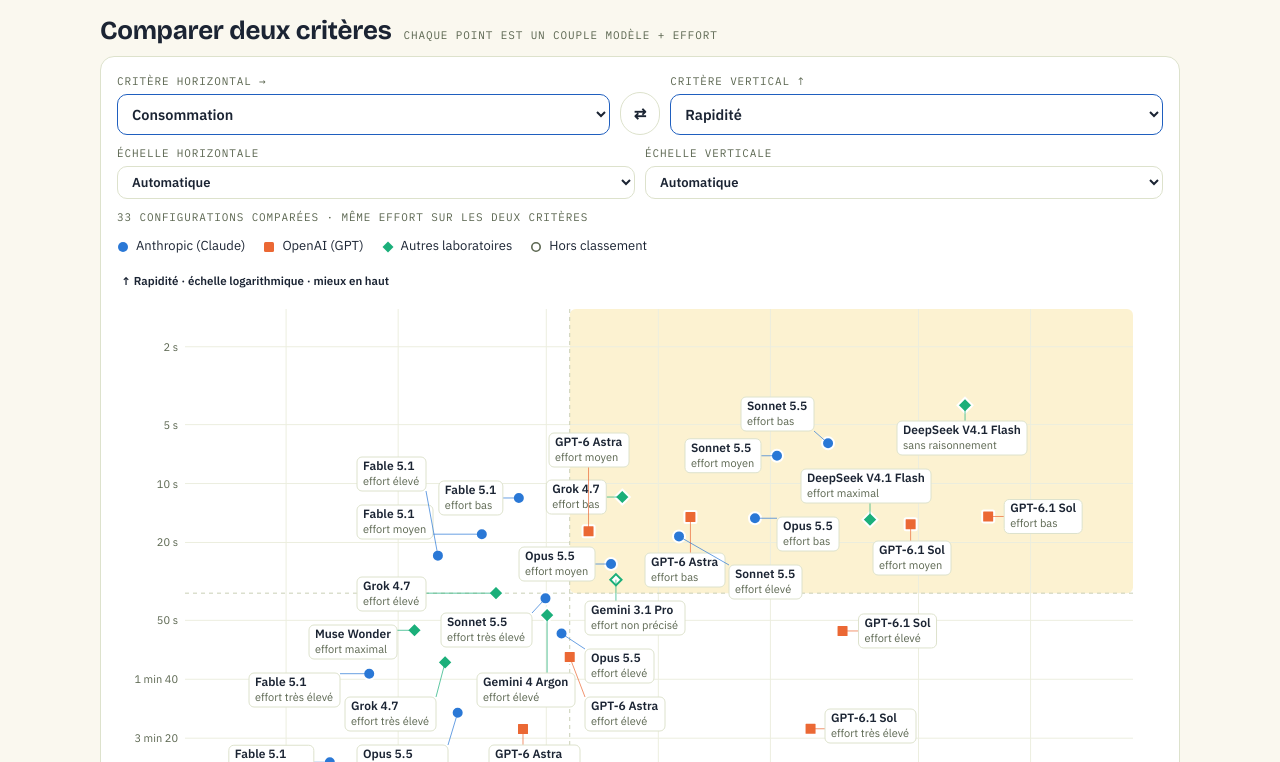
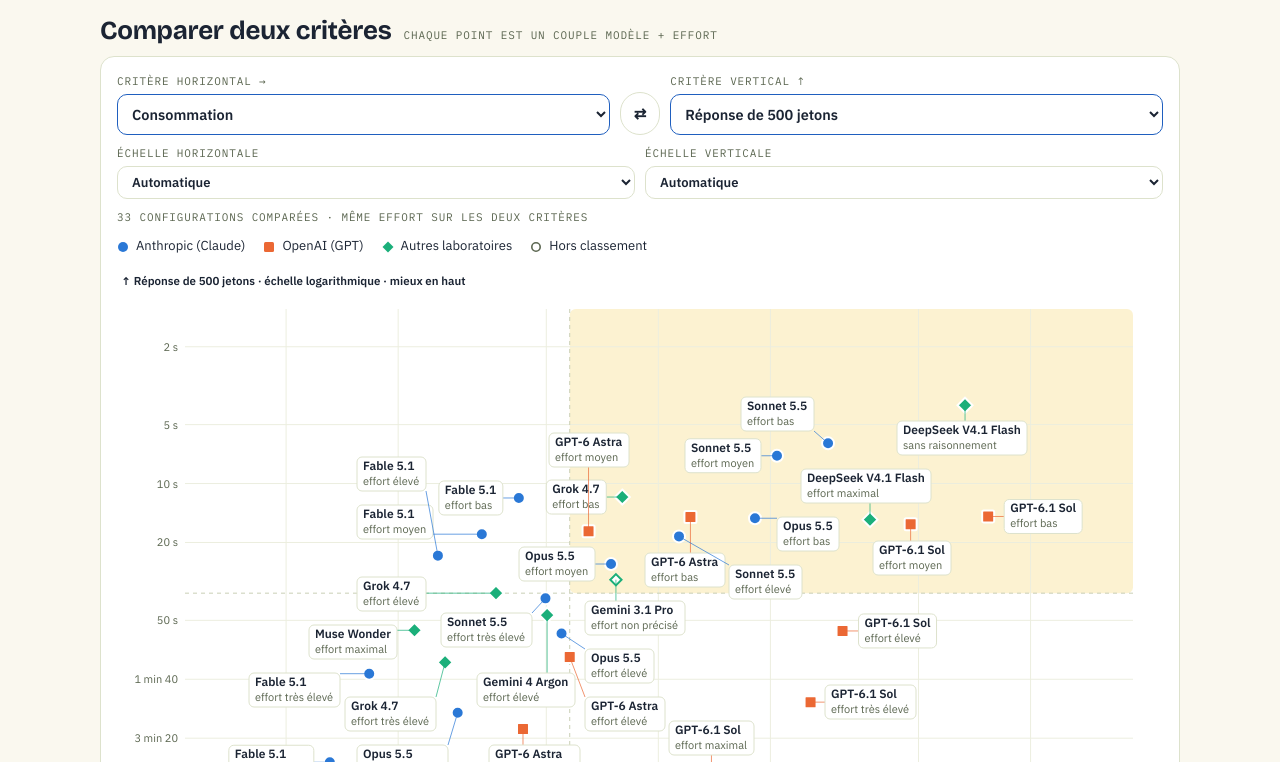
Before and after one commit to DisPlotDosCul/displotdoscul.github.io, a plain HTML site: page boussole-ia/index.html in a window 1280 px wide. Shown: the part 1758-2520 px from the top of the page. Drawn offline with nearby package versions, Linux system fonts and the light colour scheme.

Commit message:
Distinguer la réponse de 500 jetons du temps de développement et vérifier Sol

```diff
--- a/boussole-ia/index.html
+++ b/boussole-ia/index.html
@@ -571,7 +571,7 @@
 </section>
 
 <section id="conso" aria-label="Consommation et rapidité">
-  <div class="head row"><h2>Consommation et rapidité</h2><span class="eyebrow">coût et temps d’une tâche · relevé Artificial Analysis du 16 octobre</span></div>
+  <div class="head row"><h2>Consommation et rapidité</h2><span class="eyebrow">coût par tâche et réponse de 500 jetons · relevé Artificial Analysis du 16 octobre</span></div>
 
   <div class="panel">
     <div class="ph"><div class="pt"><span class="pt-ic" aria-hidden="true"><svg class="ic lg"><use href="#i-conso"/></svg></span><div><h3>Sonnet 5.5 « très élevé » ou Opus 5.5 « élevé » ?</h3><span class="eyebrow">deux réglages de qualité voisine : lequel consomme le moins ?</span></div></div></div>
@@ -582,7 +582,7 @@
         <tr><th scope="row">Texte écrit par tâche (jetons)</th><td class="n">75 000</td><td class="n win">36 000</td></tr>
         <tr><th scope="row">Prix du million de jetons écrits</th><td class="n win">10 $</td><td class="n">20 $</td></tr>
         <tr><th scope="row">Coût d’une tâche</th><td class="n">2,01 $</td><td class="n win">1,82 $</td></tr>
-        <tr><th scope="row">Temps de réponse</th><td class="n win">39 s</td><td class="n">58 s</td></tr>
+        <tr><th scope="row">Réponse de 500 jetons · durée estimée</th><td class="n win">39 s</td><td class="n">58 s</td></tr>
       </tbody>
     </table></div>
     <p class="verdict">Non : Sonnet « très élevé » ne consomme pas moins. Il coûte deux fois moins au jeton, mais en écrit deux fois plus, pour un score plus bas. Son seul avantage est la vitesse. Pour consommer moins, le meilleur choix de la famille Claude est Opus en effort moyen (51 points pour 1,34 $) ; Sonnet n’est moins cher qu’aux niveaux plus bas, avec des scores plus bas (élevé : 47 points pour 0,88 $).</p>
@@ -596,20 +596,21 @@
   </div>
 
   <div class="panel" id="csPanel">
-    <div class="ph"><div class="pt"><span class="pt-ic" aria-hidden="true"><svg class="ic lg"><use href="#i-speed"/></svg></span><div><h3>Tableau chiffré · tous les niveaux d’effort</h3><span class="eyebrow">coût, temps de réponse et vitesse d’écriture <span id="csCount"></span></span></div></div></div>
+    <div class="ph"><div class="pt"><span class="pt-ic" aria-hidden="true"><svg class="ic lg"><use href="#i-speed"/></svg></span><div><h3>Tableau chiffré · tous les niveaux d’effort</h3><span class="eyebrow">coût par tâche, réponse de 500 jetons et vitesse d’écriture <span id="csCount"></span></span></div></div></div>
     <div class="csctl" role="group" aria-label="Trier le tableau">
       <span class="eyebrow">Trier par</span>
-      <button type="button" class="sortb" data-sort="total" aria-pressed="true">Temps de réponse</button>
+      <button type="button" class="sortb" data-sort="total" aria-pressed="true">Réponse de 500 jetons</button>
       <button type="button" class="sortb" data-sort="cost" aria-pressed="false">Coût</button>
       <button type="button" class="sortb" data-sort="idx" aria-pressed="false">Indice</button>
       <button type="button" class="sortb" data-sort="model" aria-pressed="false">Modèle</button>
       <button type="button" class="sortb flt" id="only50" aria-pressed="false">Indice 50 et plus seulement</button>
     </div>
     <div class="scrollx"><table class="tbl" id="csTbl">
-      <thead><tr><th>Modèle</th><th>Effort</th><th>Indice</th><th>Coût par tâche</th><th>Temps de réponse</th><th>Écriture · jetons par seconde</th><th>Délai avant le 1<sup>er</sup> mot</th></tr></thead>
+      <thead><tr><th>Modèle</th><th>Effort</th><th>Indice</th><th>Coût par tâche</th><th>Réponse de 500 jetons · durée estimée</th><th>Écriture · jetons par seconde</th><th>Délai avant le 1<sup>er</sup> mot</th></tr></thead>
       <tbody id="csTable"></tbody>
     </table></div>
-    <p class="note">Temps de réponse : durée totale entre la question et la fin de la réponse. Le délai avant le premier mot inclut la réflexion, d’où les minutes en effort maximal. Indice : Artificial Analysis Intelligence Index ; les lignes teintées atteignent 50 points. Gemini 4 Argon : un seul niveau mesuré, au tarif de lancement (3,98 $ ensuite). Muse Wonder Full n’est pas chiffré par Artificial Analysis.</p>
+    <p class="note">La durée affichée est l’estimation d’Artificial Analysis pour recevoir une réponse de 500 jetons via une interface de programmation (API), traitement de la demande et réflexion compris. Elle ne mesure pas la durée d’un développement d’application dans ChatGPT ou Codex : plusieurs appels au modèle, les outils, les tests et les éventuelles attentes s’y ajoutent. Aucune durée complète comparable de développement d’application n’est renseignée ici. Voir la <a href="https://artificialanalysis.ai/models/gpt-6-1-sol/providers" target="_blank" rel="noopener">définition du test de 500 jetons</a>. Le coût par tâche porte sur les exercices de l’indice d’intelligence, une autre charge de travail. Indice : Artificial Analysis Intelligence Index ; les lignes teintées atteignent 50 points. Gemini 4 Argon : un seul niveau mesuré, au tarif de lancement (3,98 $ ensuite). Muse Wonder Full n’est pas chiffré par Artificial Analysis.</p>
+    <p class="note">Vérification du 16 octobre 2026 : durées, délais avant le premier mot et débits de GPT-6.1 Sol actualisés pour les efforts maximal et très élevé, d’après <a href="https://artificialanalysis.ai/models/comparisons/gpt-6-1-sol-vs-gpt-6-1-sol-xhigh" target="_blank" rel="noopener">Artificial Analysis</a>. Les autres valeurs restent celles du relevé initial et n’ont pas été revérifiées individuellement. Ces mesures varient selon le fournisseur et la charge du test.</p>
   </div>
 </section>
 
@@ -913,7 +914,7 @@
       <li class="step"><span class="lk-ic"><svg class="ic lg" aria-hidden="true"><use href="#i-sliders"/></svg></span><div><b>3. Des instructions permanentes</b><p>Réglées une fois : réponse en français, listes et tableaux, sigles développés, sources de haut niveau exigées, chiffres avec leur origine.</p></div></li>
       <li class="step"><span class="lk-ic"><svg class="ic lg" aria-hidden="true"><use href="#i-memory"/></svg></span><div><b>4. La mémoire, relue et corrigée</b><p>Activée, elle reprend ce que l’IA sait de vous d’une conversation à l’autre. La relire de temps en temps évite qu’une erreur s’installe.</p></div></li>
       <li class="step"><span class="lk-ic"><svg class="ic lg" aria-hidden="true"><use href="#i-puzzle"/></svg></span><div><b>5. Compétences et connexions</b><p>Des procédures réutilisables (compétences Claude, Gems) et l’accès à Drive ou Gmail évitent de tout réexpliquer.</p></div></li>
-      <li class="step"><span class="lk-ic"><svg class="ic lg" aria-hidden="true"><use href="#i-gauge"/></svg></span><div><b>6. Le bon niveau d’effort</b><p>Maximal pour les questions difficiles, plus bas pour aller vite : de quelques secondes à plusieurs minutes (voir Rapidité).</p></div></li>
+      <li class="step"><span class="lk-ic"><svg class="ic lg" aria-hidden="true"><use href="#i-gauge"/></svg></span><div><b>6. Le bon niveau d’effort</b><p>Maximal pour les questions difficiles, plus bas pour réduire la réflexion. Le test de réponse courte ci-dessus ne prédit pas la durée d’une tâche complète avec des outils.</p></div></li>
     </ol>
   </div>
 
@@ -1115,6 +1116,8 @@
   <div class="head"><h2>Sources</h2></div>
   <ol class="sources">
     <li><a href="https://artificialanalysis.ai/leaderboards/models" target="_blank" rel="noopener">Artificial Analysis</a> — indice d’intelligence et coût par tâche (octobre)</li>
+    <li><a href="https://artificialanalysis.ai/models/gpt-6-1-sol/providers" target="_blank" rel="noopener">Artificial Analysis</a> — durée estimée d’une réponse de 500 jetons : définition du test, distinct d’un développement d’application ; vérifié le 16 octobre 2026</li>
+    <li><a href="https://artificialanalysis.ai/models/comparisons/gpt-6-1-sol-vs-gpt-6-1-sol-xhigh" target="_blank" rel="noopener">Artificial Analysis</a> — GPT-6.1 Sol maximal et très élevé : durées, délais avant le premier mot et débits actualisés le 16 octobre 2026</li>
     <li><a href="https://artificialanalysis.ai/models/comparisons/claude-opus-5-5-high-vs-claude-sonnet-5-5-xhigh" target="_blank" rel="noopener">Artificial Analysis</a> — Sonnet 5.5 (très élevé) contre Opus 5.5 (élevé) : jetons, coût, temps</li>
     <li><a href="https://artificialanalysis.ai/articles/claude-sonnet-5-5" target="_blank" rel="noopener">Artificial Analysis</a> — Sonnet 5.5 : 193 000 jetons par tâche en effort maximal</li>
     <li><a href="https://www.lindy.ai/blog/sonnet-5-5-vs-opus-5-5" target="_blank" rel="noopener">Lindy</a> — coût par tâche à chaque niveau d’effort, limites d’abonnement</li>
@@ -1475,9 +1478,9 @@
    ['Grok 4.7','xAI',2.73,'46 points seulement','API',3,{nr:1}],
    ['Qwen3.8 Max','Alibaba',5.41,'45 points seulement','API',2,{nr:1}]
   ]},
- {k:'speed', label:'Rapidité', sub:'temps de réponse à qualité comparable', unit:'s', inv:true, kind:'mesure', more:'#conso',
-  src:'Artificial Analysis · temps de réponse', url:'https://artificialanalysis.ai/leaderboards/models', date:'16 oct.',
-  verdict:'Temps de réponse complet au réglage le plus rapide qui atteint 50 points à l’indice d’intelligence : on compare des réponses de qualité voisine, pas des réglages au plus bas. Astra, Fable 5.1 et Opus 5.5 répondent en moins de 30 secondes ; en effort maximal, ces mêmes modèles réfléchissent de 4 à 11 minutes. Le tableau chiffré donne tous les niveaux d’effort.',
+ {k:'speed', label:'Réponse de 500 jetons', sub:'durée estimée du test technique, à indice d’intelligence comparable', unit:'s', inv:true, kind:'mesure', more:'#conso',
+  src:'Artificial Analysis · réponse de 500 jetons', url:'https://artificialanalysis.ai/models/gpt-6-1-sol/providers', date:'16 oct.',
+  verdict:'Durée estimée pour recevoir une réponse de 500 jetons, au réglage le plus rapide qui atteint 50 points à l’indice d’intelligence. Ce test technique inclut la réflexion du modèle avant sa réponse ; il ne chronomètre pas un développement d’application. Une tâche complète dans ChatGPT ou Codex peut enchaîner plusieurs appels, des outils et des tests, avec des attentes supplémentaires. Le tableau donne les réglages disponibles ; la durée complète d’un développement d’application n’est pas mesurée ici.',
   items:[
    ['GPT-6 Astra','OpenAI',17.5,'50 points ; 5 min en maximal',GPRO,4.5],
    ['Claude Fable 5.1','Anthropic',23.4,'51 points ; 4 min 25 en maximal',CMAX,4],
@@ -1485,7 +1488,7 @@
    ['Claude Sonnet 5.5','Anthropic',38.6,'52 points ; 18,6 s en élevé pour 47 points ; 7 min 22 en maximal',CL,3.5],
    ['Gemini 4 Argon','Google',47,'Seul niveau mesuré ; 100 jetons par seconde',GEM,3],
    ['Muse Wonder','Meta',56.2,'Seul niveau mesuré ; 161 jetons par seconde',MUSEC,2.5],
-   ['GPT-6.1 Sol','OpenAI',56.7,'16 s en effort moyen pour 48 points ; 5 min 12 en maximal',GPLUS,2.5],
+   ['GPT-6.1 Sol','OpenAI',56.7,'Réponse de 500 jetons : 16 s en moyen (indice 48) ; 4 min 54 en maximal, vérifié le 16 octobre 2026',GPLUS,2.5],
    ['DeepSeek V4.1 Flash','DeepSeek',15.3,'39 points seulement ; 177 jetons par seconde','Gratuit',4.5,{nr:1,h:'DeepSeek V4'}],
    ['Gemini 3.1 Pro','Google',31,'30 points seulement ; 140 jetons par seconde',GEM,3.5,{nr:1}],
    ['Grok 4.7','xAI',36.3,'46 points seulement','API',3.5,{nr:1}]
@@ -1575,7 +1578,7 @@
 
 /* ---------- carte des forces ---------- */
 const HK=['apps','design','sci','exp','innov','research','sources','fiab','gen','write','math','agents','memory','speed'];
-const SHORT={apps:'Applis',design:'Design',sci:'Science',exp:'Labo',innov:'Théories',research:'Recherche',sources:'Sources',fiab:'Fiabilité',gen:'Général',write:'Rédaction',math:'Maths',agents:'Projets',memory:'Mémoire',speed:'Vitesse'};
+const SHORT={apps:'Applis',design:'Design',sci:'Science',exp:'Labo',innov:'Théories',research:'Recherche',sources:'Sources',fiab:'Fiabilité',gen:'Général',write:'Rédaction',math:'Maths',agents:'Projets',memory:'Mémoire',speed:'Réponse courte'};
 const GROUPS=[['Créer',2],['Sciences',3],['S’informer',3],['Travailler',6]];
 const HM=['Claude Opus 5.5','Claude Sonnet 5.5','Claude Fable 5.1','GPT-6 Astra','GPT-6.1 Sol','Gemini 4 Argon','Muse Wonder','Gemini 3.1 Pro','Grok 4.7','DeepSeek V4'];
 const qstep=s=>s>=5?5:s>=4.5?4:s>=4?3:s>=3.5?2:1;
@@ -1632,7 +1635,7 @@
 
 const chips=$('chips');
 const short=m=>m.replace(/^Claude /,'');
-const TSHORT={apps:'Applis',design:'Design',sci:'Science',exp:'Labo',innov:'Théories',sources:'Recherche web',research:'Recherche longue',fiab:'Fiabilité',gen:'Polyvalence',write:'Rédaction',agents:'Projets longs',math:'Maths',memory:'Mémoire',conso:'Consommation',speed:'Rapidité',img:'Images',video:'Vidéo'};
+const TSHORT={apps:'Applis',design:'Design',sci:'Science',exp:'Labo',innov:'Théories',sources:'Recherche web',research:'Recherche longue',fiab:'Fiabilité',gen:'Polyvalence',write:'Rédaction',agents:'Projets longs',math:'Maths',memory:'Mémoire',conso:'Consommation',speed:'Réponse de 500 jetons',img:'Images',video:'Vidéo'};
 const TG=[['Créer',['apps','design']],['Sciences',['sci','exp','innov']],['S’informer',['sources','research','fiab']],
           ['Travailler',['gen','write','agents','math','memory','conso','speed']],['Images & vidéo',['img','video']]];
 TG.forEach(([name,keys])=>{
@@ -1727,13 +1730,13 @@
 select(T.some(t=>t.k===saved)?saved:'sci'); centerTile(T.some(t=>t.k===saved)?saved:'sci');
 
 /* ---------- consommation et rapidité ---------- */
-  /* modèle, laboratoire, effort, indice, coût par tâche ($), jetons par seconde, délai avant le premier mot (s), temps de réponse (s) */
+  /* modèle, laboratoire, effort, indice, coût par tâche ($), jetons par seconde, délai avant le premier mot (s), durée estimée pour une réponse de 500 jetons (s) */
   const CS=[
    ['Claude Opus 5.5','Anthropic','low',42,0.55,83,9.05,15.04],['Claude Opus 5.5','Anthropic','medium',51,1.34,85,19.87,25.77],['Claude Opus 5.5','Anthropic','high',54,1.82,77,51.91,58.40],['Claude Opus 5.5','Anthropic','xhigh',56,3.46,76,141.84,148.42],['Claude Opus 5.5','Anthropic','max',58,5.98,96,679.24,684.46],
    ['Claude Sonnet 5.5','Anthropic','low',36,0.35,99,1.17,6.23],['Claude Sonnet 5.5','Anthropic','medium',41,0.48,105,2.46,7.21],['Claude Sonnet 5.5','Anthropic','high',47,0.88,103,13.75,18.62],['Claude Sonnet 5.5','Anthropic','xhigh',52,2.01,100,33.61,38.60],['Claude Sonnet 5.5','Anthropic','max',56,5.46,133,437.81,441.58],
    ['Claude Fable 5.1','Anthropic','low',47,2.37,57,3.05,11.85],['Claude Fable 5.1','Anthropic','medium',49,2.98,54,8.87,18.14],['Claude Fable 5.1','Anthropic','high',51,3.91,55,14.30,23.35],['Claude Fable 5.1','Anthropic','xhigh',53,5.98,63,85.76,93.65],['Claude Fable 5.1','Anthropic','max',53,7.63,72,258.47,265.43],
    ['GPT-6 Astra','OpenAI','low',46,0.82,42,3.01,14.84],['GPT-6 Astra','OpenAI','medium',50,1.54,44,6.71,17.52],['GPT-6 Astra','OpenAI','high',51,1.73,45,65.82,77.01],['GPT-6 Astra','OpenAI','xhigh',52,2.31,44,168.29,179.58],['GPT-6 Astra','OpenAI','max',53,3.26,44,288.16,299.46],
-   ['GPT-6.1 Sol','OpenAI','low',42,0.13,44,3.44,14.73],['GPT-6.1 Sol','OpenAI','medium',48,0.21,46,5.37,16.15],['GPT-6.1 Sol','OpenAI','high',50,0.32,51,46.77,56.65],['GPT-6.1 Sol','OpenAI','xhigh',51,0.39,51,169.26,179.04],['GPT-6.1 Sol','OpenAI','max',52,0.72,49,301.67,311.98],
+   ['GPT-6.1 Sol','OpenAI','low',42,0.13,44,3.44,14.73],['GPT-6.1 Sol','OpenAI','medium',48,0.21,46,5.37,16.15],['GPT-6.1 Sol','OpenAI','high',50,0.32,51,46.77,56.65],['GPT-6.1 Sol','OpenAI','xhigh',51,0.39,58.5,122.33,130.88],['GPT-6.1 Sol','OpenAI','max',52,0.72,61.1,285.47,293.66],
    ['Gemini 4 Argon','Google','high',53,1.99,100,null,47],
    ['Muse Wonder','Meta','max',52,4.52,161,40.62,56.20],
    ['Grok 4.7','xAI','low',42,1.25,64,3.87,11.72],['Grok 4.7','xAI','high',46,2.73,77,29.78,36.31],['Grok 4.7','xAI','xhigh',46,3.74,80,75.68,81.96],
@@ -1758,7 +1761,7 @@
         '<td><span class="cs-eff">'+(e?gauge(e[1])+e[0]:'sans raisonnement')+'</span></td>'+
         '<td class="n">'+r[3]+'</td>'+
         '<td class="n">'+money(r[4])+'<span class="mb" aria-hidden="true"><i style="width:'+(r[4]/maxC*100).toFixed(1)+'%"></i></span></td>'+
-        '<td class="n">'+tf(r[7])+'</td><td class="n">'+r[5]+'</td><td class="n">'+tf(r[6])+'</td></tr>';
+        '<td class="n">'+tf(r[7])+'</td><td class="n">'+String(r[5]).replace('.',',')+'</td><td class="n">'+tf(r[6])+'</td></tr>';
     }).join('');
     cnt.textContent='· '+rows.length+' lignes';
   }
@@ -1967,7 +1970,7 @@
       connector.setAttribute('x2',Math.max(r.x,Math.min(px,r.x+w)));connector.setAttribute('y2',Math.max(r.y,Math.min(py,r.y+34)));
       const h=el('circle',{cx:px,cy:py,r:14,fill:'transparent',tabindex:0,role:'button','aria-label':pair(p)+' : '+tx.label+' '+fv(tx,p.x)+', '+ty.label+' '+fv(ty,p.y)},hits);
       h.style.cursor='pointer';
-      const show=()=>{ tt.innerHTML='<b>'+pair(p)+'</b><br>'+TSHORT[tx.k]+' : '+fv(tx,p.x)+'<br>'+TSHORT[ty.k]+' : '+fv(ty,p.y)+(p.nr?'<br>Hors classement':'');
+      const show=()=>{ tt.innerHTML='<b>'+pair(p)+'</b><br>'+TSHORT[tx.k]+' : '+fv(tx,p.x)+'<br>'+TSHORT[ty.k]+' : '+fv(ty,p.y)+(p.nr?'<br>Hors classement':'')+([tx.k,ty.k].includes('speed')?'<br>Test de réponse de 500 jetons ; durée du développement non mesurée.':'');
         tt.hidden=false;const scroll=box.parentElement,left=scroll.scrollLeft;
         tt.style.left=Math.max(left+4,Math.min(px+12,left+scroll.clientWidth-tt.offsetWidth-4))+'px';tt.style.top=Math.max(4,py-tt.offsetHeight-12)+'px'; };
       h.addEventListener('pointerenter',show); h.addEventListener('focus',show); h.addEventListener('click',show);
@@ -1984,6 +1987,7 @@
     box.setAttribute('aria-label','Nuage de points : '+tx.label+' à l’horizontale, '+ty.label+' à la verticale. '+Pt.length+' configurations. Meilleurs compromis : '+top.slice(0,3).map(pair).join(', ')+'.');
     const source=t=>t.k==='conso'||t.k==='speed'?'Artificial Analysis, relevé du 16 octobre 2026':t.kind==='mesure'?t.src+(t.date?', relevé du '+t.date+' 2026':''): 'classement éditorial, note sur 5';
     note.textContent='Horizontal : '+tx.label+' ('+source(tx)+'), échelle '+ax.label+'. Vertical : '+ty.label+' ('+source(ty)+'), échelle '+ay.label+'. En mode automatique, une échelle logarithmique est utilisée lorsque les valeurs sont positives et que la plus grande vaut au moins huit fois la plus petite ; sinon, l’échelle est linéaire. Le classement des compromis reste identique quelle que soit l’échelle. Chaque point associe le même modèle et le même effort sur les deux critères. Tous les couples disposant des deux valeurs sont affichés, y compris sous 50 points d’indice d’intelligence. Les relevés sans effort précisé sont comparés entre eux, sans leur attribuer un niveau. Pointillés : médiane des configurations ; la zone jaune réunit celles qui dépassent cette médiane sur les deux critères. Points creux : hors des dix premiers d’un classement. Sur téléphone, le graphique défile horizontalement. Gemini 4 Argon : seul l’effort élevé est renseigné dans cette page.';
+    if([tx.k,ty.k].includes('speed')) note.textContent+=' La durée estimée pour 500 jetons et les autres critères proviennent de tests distincts : ce graphique ne mesure pas le temps nécessaire pour développer une application. Sol maximal et très élevé : durées et débits actualisés le 16 octobre 2026 ; les autres mesures conservent leur relevé initial. Voir les définitions et les sources dans le tableau Consommation et rapidité.';
   }
   sx.addEventListener('change',render); sy.addEventListener('change',render);
   scaleX.addEventListener('change',render);scaleY.addEventListener('change',render);
```
